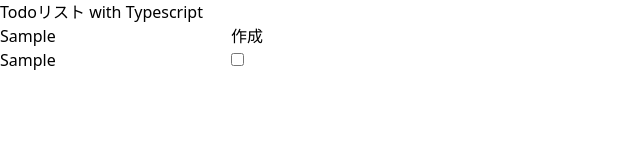
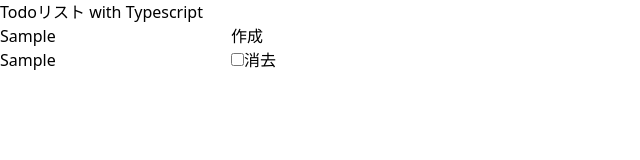
Before and after one commit to yuukur/todo-tutorial, a React (Vite) app: page / in a window 1280 px wide. Both pictures are taken after typing "Sample" into the empty fields and a click on the input "作成". Shown: the top 160 px of the page, without its empty margins (0-640 px from the left). Built offline with nearby package versions, Linux system fonts and the light colour scheme.

Commit message:
add:delete機能

```diff
--- a/src/App.tsx
+++ b/src/App.tsx
@@ -50,6 +50,12 @@ function App() {
     });
     setTodos(newTodos);
   };
+
+  const handleDelete = (id: number) => {
+    const newTodos = todos.filter((todo) => todo.id !== id);
+    setTodos(newTodos);
+  };
+
   return (
     <div className="App">
       <div>
@@ -72,6 +78,7 @@ function App() {
                 type="checkbox"
                 onChange={(e) => handleChecked(todo.id, todo.checked)}
               />
+              <button onClick={() => handleDelete(todo.id)}>消去</button>
             </li>
           ))}
         </ul>
```
